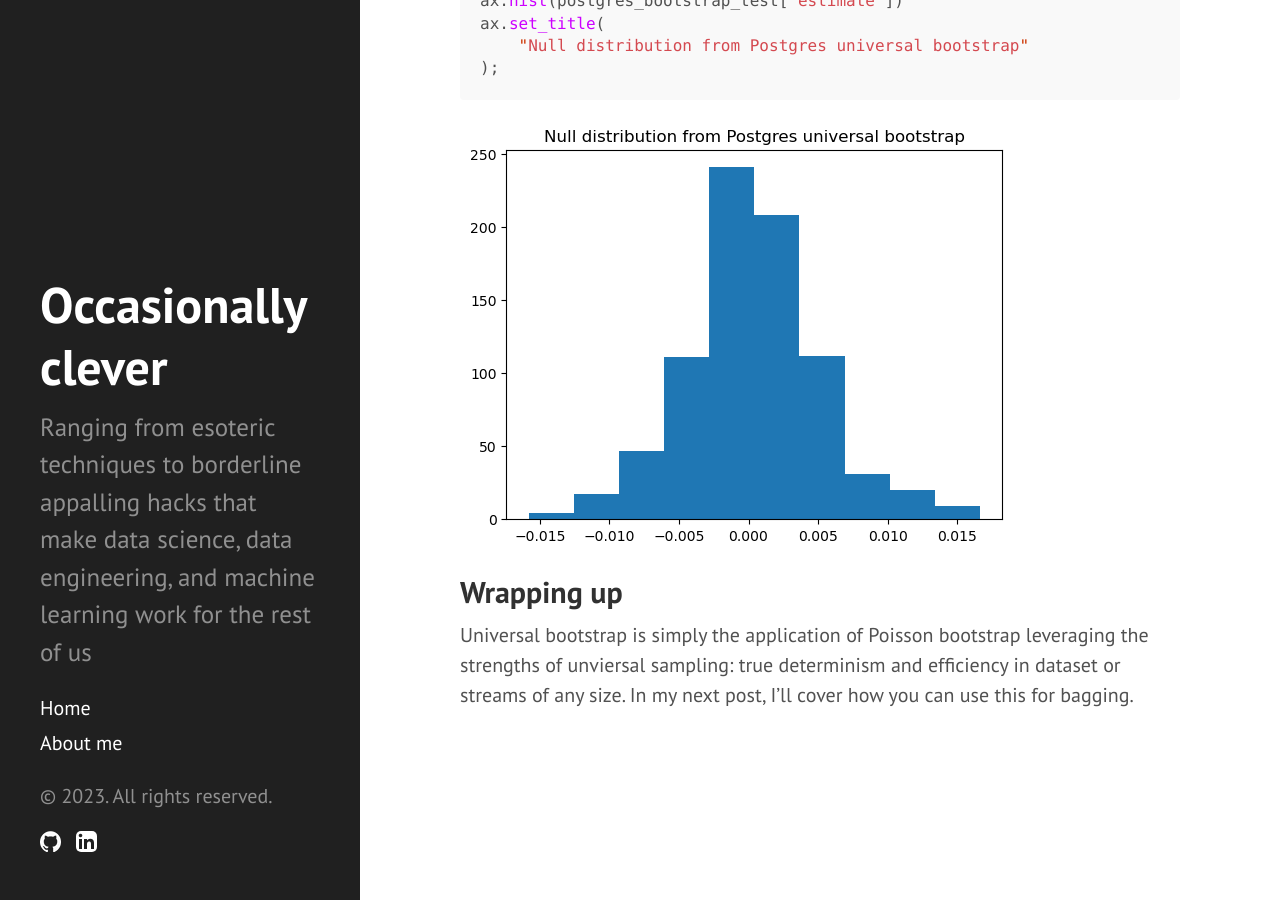
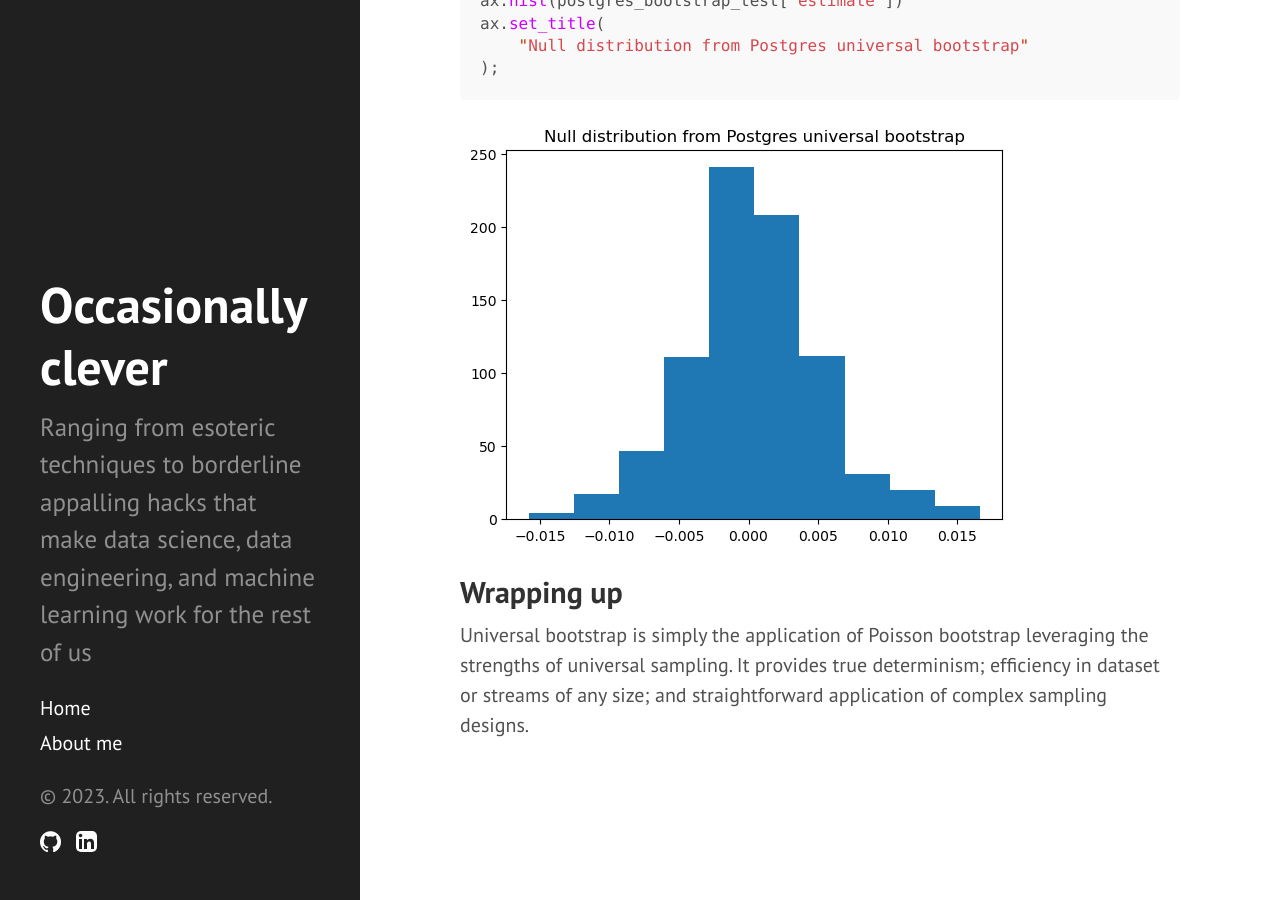
Before and after one commit to patrick-nicholson/patrick-nicholson.github.io, a Jekyll site: the page built from _posts/2023-02-20-universal-bootstrap.md, in a window 1280 px wide and 900 px high, scrolled down 25034 px. Built offline with Jekyll 4.4.1, drawn with Linux system fonts in a browser that asks for light colours; Markdown is read by kramdown in place of the engine named in the settings.

Commit message:
remove promise

```diff
--- a/_posts/2023-02-20-universal-bootstrap.md
+++ b/_posts/2023-02-20-universal-bootstrap.md
@@ -1445,4 +1445,4 @@ ax.set_title(
 
 ## Wrapping up
 
-Universal bootstrap is simply the application of Poisson bootstrap leveraging the strengths of unviersal sampling: true determinism and efficiency in dataset or streams of any size. In my next post, I'll cover how you can use this for bagging.
+Universal bootstrap is simply the application of Poisson bootstrap leveraging the strengths of universal sampling. It provides true determinism; efficiency in dataset or streams of any size; and straightforward application of complex sampling designs.
```
Also changed, not shown: 1 other file.
